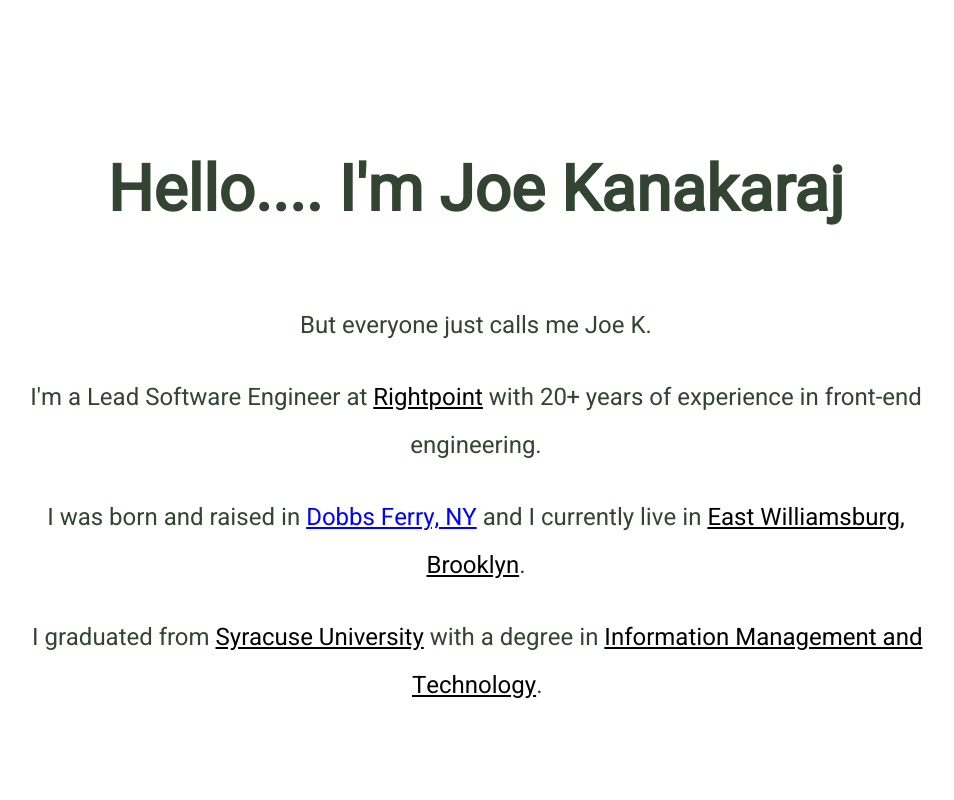
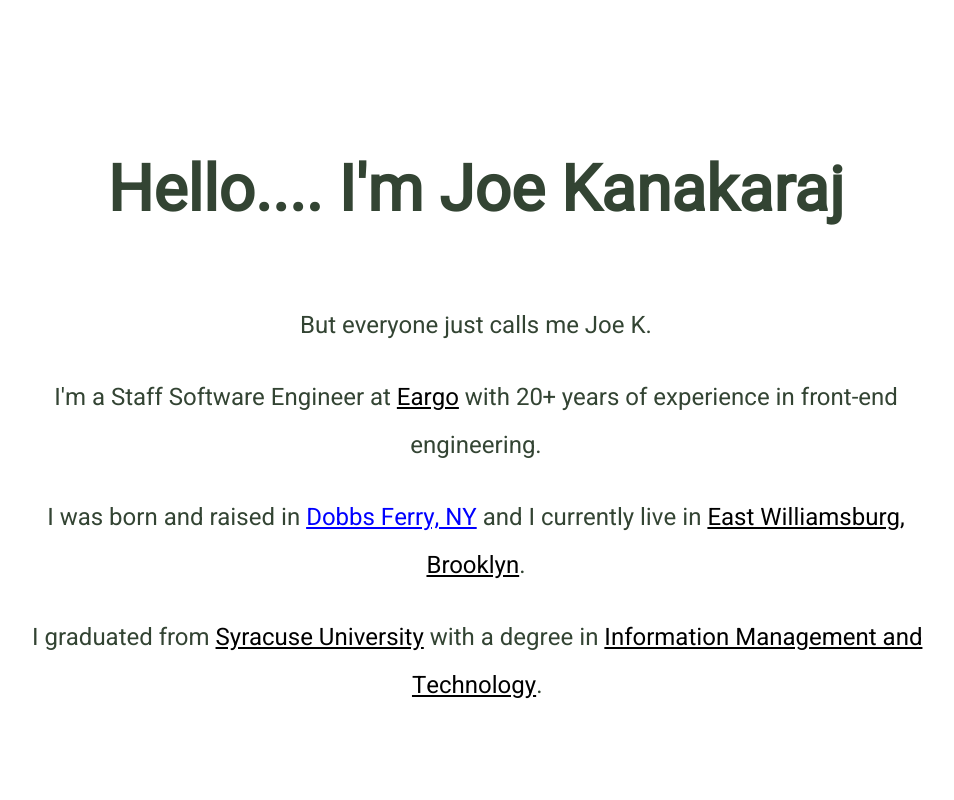
Before and after one commit to gr8fuljoe5/gr8fuljoe5.github.io, a Next.js app: page / in a window 1280 px wide. Shown: the top 800 px of the page, without its empty margins (164-1118 px from the left). Built offline with nearby package versions, Linux system fonts and the light colour scheme.

Commit message:
Content update

```diff
--- a/pages/index.js
+++ b/pages/index.js
@@ -104,13 +104,13 @@ export default function Home() {
                   className={styles.description}
                   variants={PARAGRAPH_REVERSE}
                 >
-                  I'm a Lead Software Engineer at{' '}
+                  I'm a Staff Software Engineer at{' '}
                   <a
-                    href="http://www.rightpoint.com"
+                    href="http://www.eargo.com"
                     target="_blank"
                     className={styles.rp}
                   >
-                    Rightpoint
+                    Eargo
                   </a>{' '}
                   with 20+ years of experience in front-end engineering.
                 </motion.p>
```
